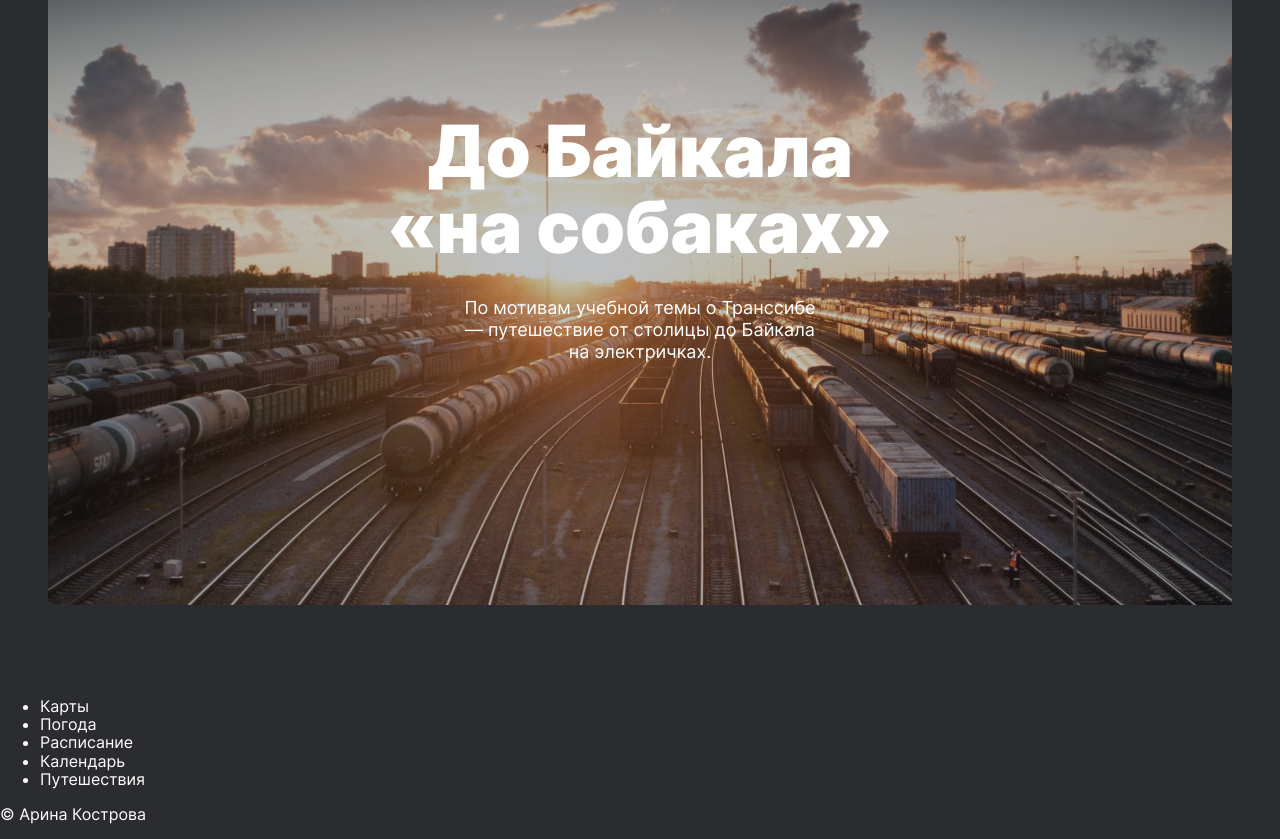
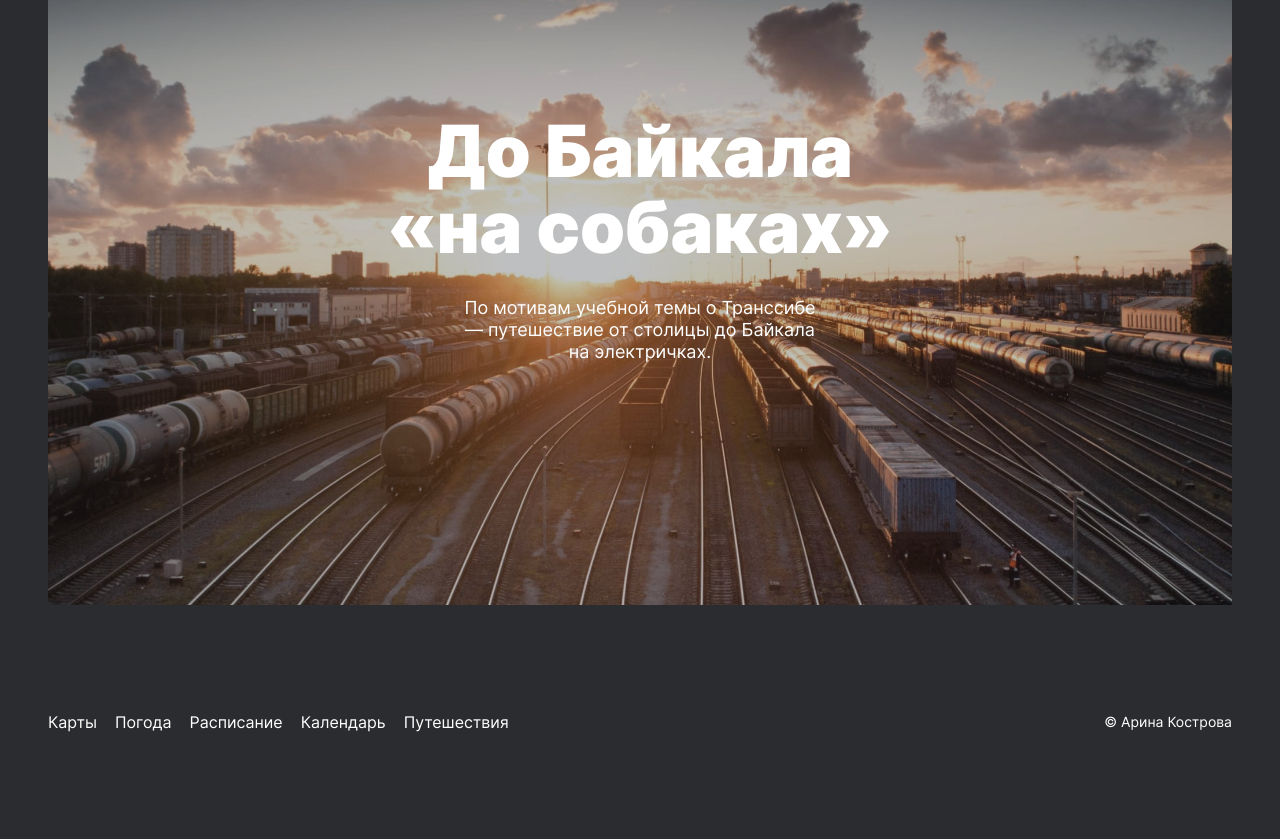
Before and after one commit to VincitQuiPatitur/russian-travel, a plain HTML site: page index.html in a window 1280 px wide. Shown: the part 6109-6948 px from the top of the page. After the commit the page ends 6880 px from the top, so only its background shows below. Drawn offline with Linux system fonts and the light colour scheme.

Commit message:
footer is stylized

```diff
--- /dev/null
+++ b/blocks/footer/__author/footer__author.css
@@ -0,0 +1,6 @@
+.footer__author {
+    margin: 0;
+    font-weight: 400;
+    font-size: 14px;
+    line-height: 16px;
+}
--- /dev/null
+++ b/blocks/footer/__link-item/footer__link-item.css
@@ -0,0 +1,12 @@
+.footer__link-item {
+    font-weight: 400;
+    font-size: 16px;
+    line-height: 18px;
+    text-decoration: none;
+    color: #FFFFFF;
+    transition: opacity 0.2s ease-in-out;
+}
+
+.footer__link-item:hover {
+    opacity: .8;
+}
--- /dev/null
+++ b/blocks/footer/__link/footer__link.css
@@ -0,0 +1,6 @@
+.footer__link {
+    margin-right: 18px;
+}
+.footer__link:last-child {
+    margin-right: 0;
+}
--- /dev/null
+++ b/blocks/footer/__links/footer__links.css
@@ -0,0 +1,6 @@
+.footer__links {
+    display: flex;
+    justify-content: space-between;
+    list-style: none;
+    padding: 0;
+}
--- /dev/null
+++ b/blocks/footer/footer.css
@@ -0,0 +1,7 @@
+.footer {
+    max-width: calc(100% - 96px);
+    margin: 0 auto 24px;
+    display: flex;
+    justify-content: space-between;
+    align-items: center;
+}
--- a/index.html
+++ b/index.html
@@ -158,11 +158,11 @@
 <footer class="footer">
     <nav class="footer__menu">
         <ul class="footer__links">
-            <li class="footer__link">Карты</li>
-            <li class="footer__link">Погода</li>
-            <li class="footer__link">Расписание</li>
-            <li class="footer__link">Календарь</li>
-            <li class="footer__link">Путешествия</li>
+            <li class="footer__link"><a href="https://yandex.ru/maps" class="footer__link-item">Карты</a></li>
+            <li class="footer__link"><a href="https://yandex.ru/pogoda" class="footer__link-item">Погода</a></li>
+            <li class="footer__link"><a href="https://rasp.yandex.ru" class="footer__link-item">Расписание</a></li>
+            <li class="footer__link"><a href="https://calendar.yandex.ru" class="footer__link-item">Календарь</a></li>
+            <li class="footer__link"><a href="https://travel.yandex.ru" class="footer__link-item">Путешествия</a></li>
         </ul>
     </nav>
     <p class="footer__author">&copy; Арина Кострова</p>
--- a/pages/index.css
+++ b/pages/index.css
@@ -40,3 +40,9 @@
 @import url(../blocks/cover/__link/cover__link.css);
 @import url(../blocks/cover/__title/cover__title.css);
 @import url(../blocks/cover/__subtitle/cover__subtitle.css);
+
+@import url(../blocks/footer/footer.css);
+@import url(../blocks/footer/__links/footer__links.css);
+@import url(../blocks/footer/__link/footer__link.css);
+@import url(../blocks/footer/__link-item/footer__link-item.css);
+@import url(../blocks/footer/__author/footer__author.css);
```
